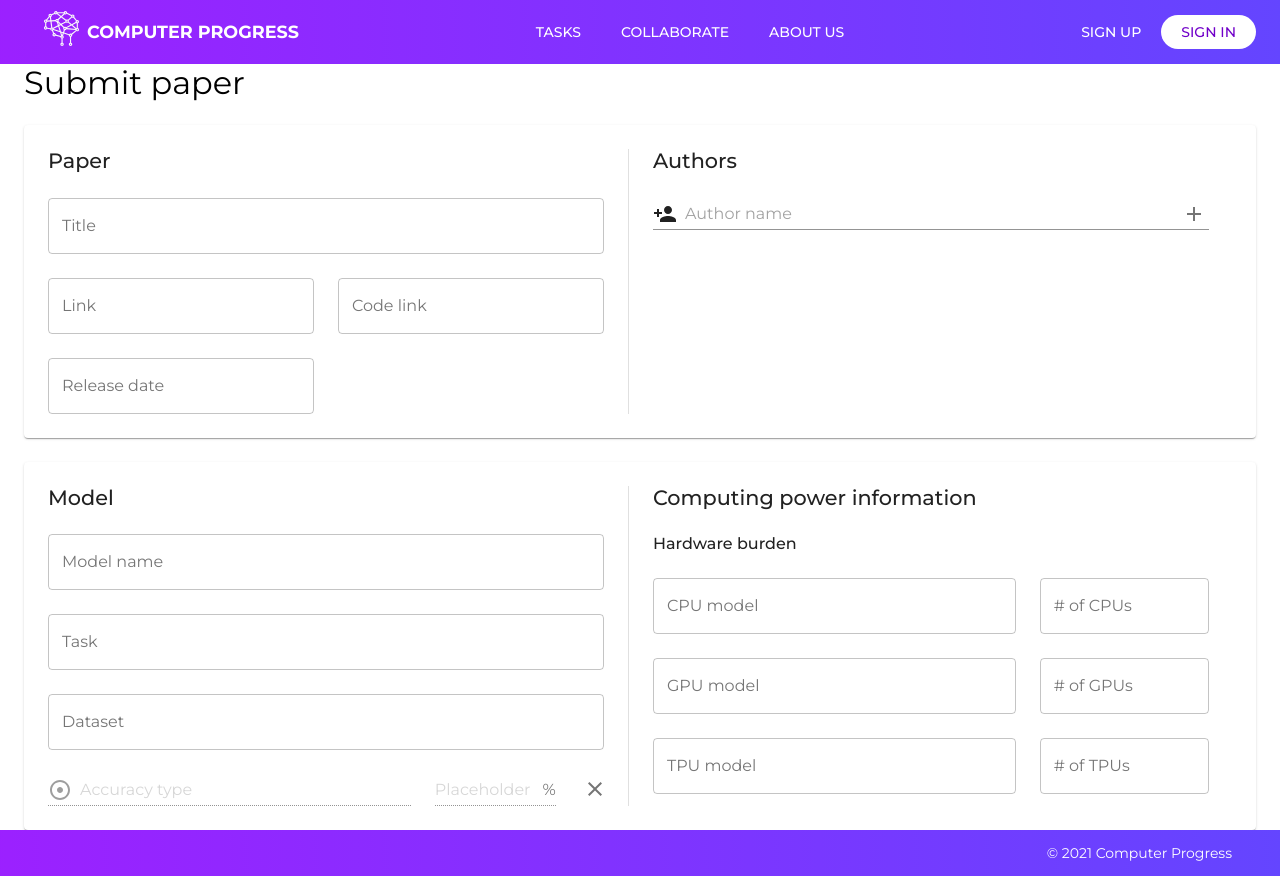
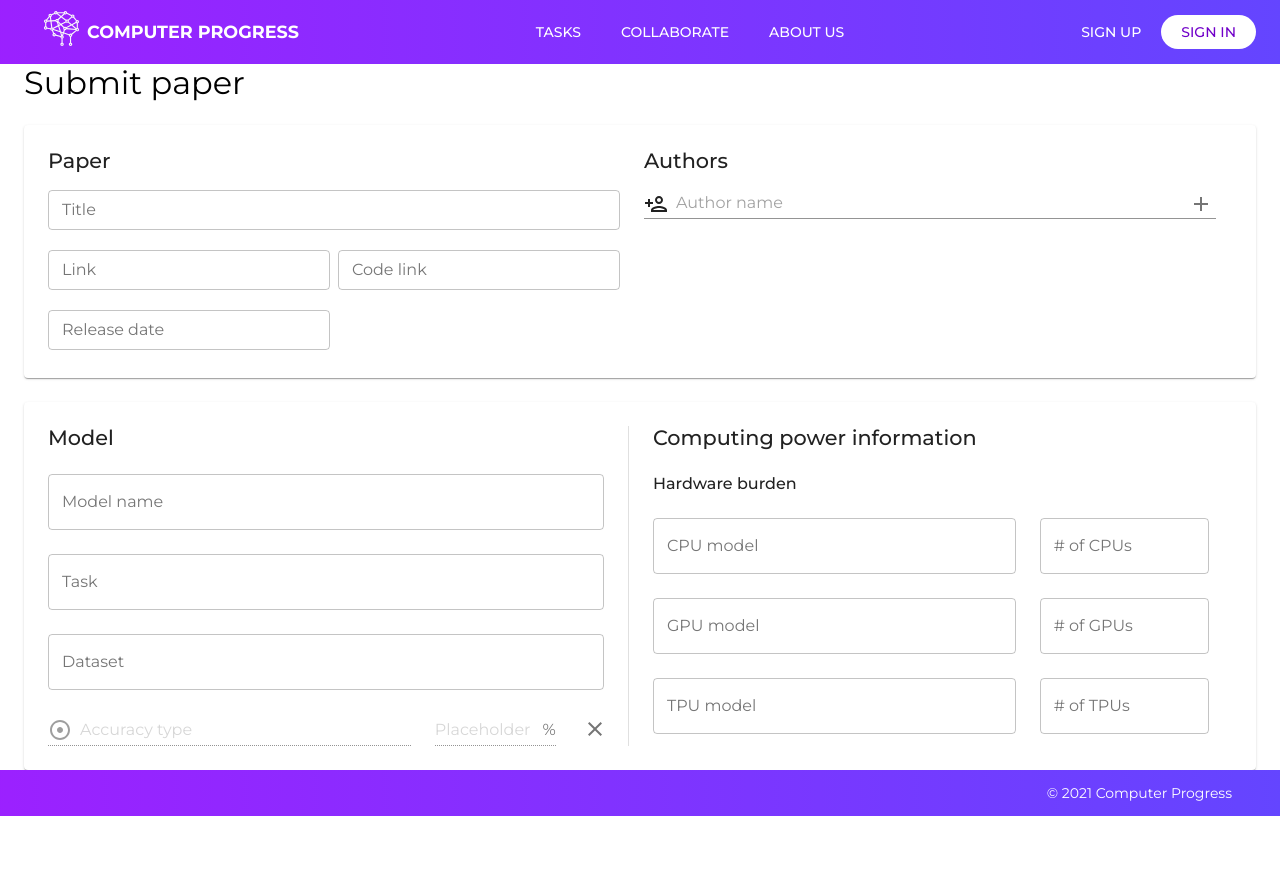
Before and after one commit to Computer-Progress/computerprogress.com, a Next.js app: page /submit-paper in a window 1280 px wide. After the commit the page ends 816 px from the top, so only its background shows below. Built offline with nearby package versions, Linux system fonts and the light colour scheme.

Commit message:
Add authors list logic

```diff
--- a/components/SubmitPaperInfo/index.js
+++ b/components/SubmitPaperInfo/index.js
@@ -4,9 +4,12 @@ import {
   TextField,
   Divider,
   IconButton,
+  Box,
+  FormControl,
 } from "@material-ui/core";
-import PersonAdd from "@material-ui/icons/PersonAdd";
-import Add from "@material-ui/icons/Add";
+import PersonAddOutlinedIcon from "@material-ui/icons/PersonAddOutlined";
+import AddIcon from "@material-ui/icons/Add";
+import CloseIcon from "@material-ui/icons/Close";
 
 import {
   StyledCard,
@@ -15,64 +18,139 @@ import {
   StyledTextField,
 } from "./styles";
 import { InputAdornment } from "@material-ui/core";
+import { useState } from "react";
 
 export default function SubmitPaperInfo() {
+  const [paperInfo, setPaperInfo] = useState({
+    title: "",
+    link: "",
+    codeLink: "",
+    releaseDate: "",
+  });
+  const [newAuthor, setNewAuthor] = useState("");
+  const [authorsList, setAuthorsList] = useState([]);
+
+  function handlePaperInfoChange({ target }) {
+    let newPaperInfo = { ...paperInfo };
+    newPaperInfo[target.name] = target.value;
+
+    setPaperInfo(newPaperInfo);
+  }
+
+  function addAuthor(event) {
+    event.preventDefault();
+
+    if (newAuthor) {
+      setAuthorsList([...authorsList, newAuthor]);
+    }
+  }
+
+  function removeAuthor(authorIndex) {
+    let newAuthors = [...authorsList];
+    newAuthors.splice(authorIndex, 1);
+    setAuthorsList(newAuthors);
+  }
+
   return (
     <StyledCard>
       <StyledBoxContainer>
         <Grid container spacing={3}>
-          <Grid item xs={6} container spacing={3} alignContent="flex-start">
+          <Grid item xs={6} container spacing={1} alignContent="flex-start">
             <Grid item xs={12}>
               <Typography variant="h3">Paper</Typography>
             </Grid>
 
             <Grid item xs={12}>
-              <StyledTextField label="Title" />
+              <StyledTextField
+                name="title"
+                label="Title"
+                value={paperInfo.title}
+                variant="outlined"
+                onChange={handlePaperInfoChange}
+              />
             </Grid>
 
             <Grid item xs={6}>
-              <StyledTextField label="Link" />
+              <StyledTextField
+                name="link"
+                label="Link"
+                value={paperInfo.link}
+                variant="outlined"
+                onChange={handlePaperInfoChange}
+              />
             </Grid>
 
             <Grid item xs={6}>
-              <StyledTextField label="Code link" />
+              <StyledTextField
+                name="codeLink"
+                label="Code link"
+                value={paperInfo.codeLink}
+                variant="outlined"
+                onChange={handlePaperInfoChange}
+              />
             </Grid>
 
             <Grid item xs={6}>
-              <StyledTextField label="Release date" />
+              <StyledTextField
+                name="releaseDate"
+                label="Release date"
+                value={paperInfo.releaseDate}
+                variant="outlined"
+                onChange={handlePaperInfoChange}
+              />
             </Grid>
           </Grid>
+          {/* <Grid item>
+            <Divider orientation="vertical" />
+          </Grid> */}
 
-          <Grid item>
-            <Divider orientation="vertical" />
-          </Grid>
-
-          <Grid item xs={6} container spacing={3} alignContent="flex-start">
+          <Grid item xs={6} container spacing={1} alignContent="flex-start">
             <Grid item xs={12}>
               <Typography variant="h3">Authors</Typography>
             </Grid>
 
             <Grid item xs={12}>
-              <TextField
+              <form onSubmit={addAuthor}>
+                <StyledTextField
                   placeholder="Author name"
-                fullWidth
                   InputProps={{
                     startAdornment: (
                       <InputAdornment position="start">
-                      <PersonAdd />
+                        <PersonAddOutlinedIcon size="small" />
                       </InputAdornment>
                     ),
                     endAdornment: (
                       <InputAdornment position="end">
-                      <IconButton size="small" onClick={console.log("a")}>
-                        <Add />
+                        <IconButton size="small">
+                          <AddIcon />
                         </IconButton>
                       </InputAdornment>
                     ),
                   }}
+                  onChange={(event) => setNewAuthor(event.target.value)}
+                />
+              </form>
+
+              {authorsList.map((author, index) => (
+                <Grid item key={index}>
+                  <Box display="flex">
+                    <Box my={1} display="inline-block" flexGrow={1}>
+                      <Typography variant="body2">{author}</Typography>
+                    </Box>
+
+                    <Box display="inline-block">
+                      <IconButton
+                        size="small"
+                        onClick={() => removeAuthor(index)}
                       >
-                Paper
-              </TextField>
+                        <CloseIcon />
+                      </IconButton>
+                    </Box>
+                  </Box>
+
+                  <Divider />
+                </Grid>
+              ))}
             </Grid>
           </Grid>
         </Grid>
--- a/components/SubmitPaperInfo/styles.js
+++ b/components/SubmitPaperInfo/styles.js
@@ -14,6 +14,6 @@ export const StyledBoxItem = styled(Box).attrs({
 })``;
 
 export const StyledTextField = styled(TextField).attrs({
-  variant: "outlined",
   fullWidth: true,
+  margin: "dense",
 })``;
```
Lines whose indentation alone changed are shown as unchanged.
